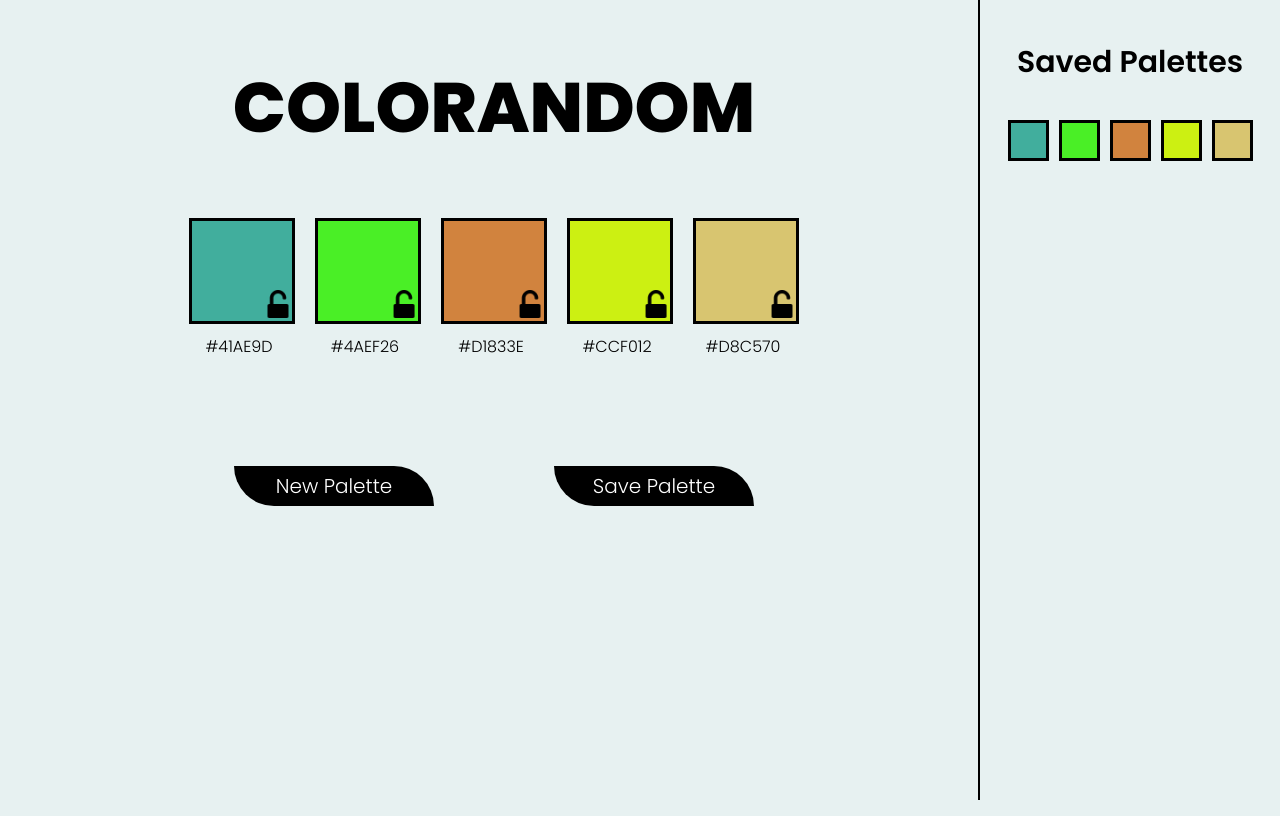
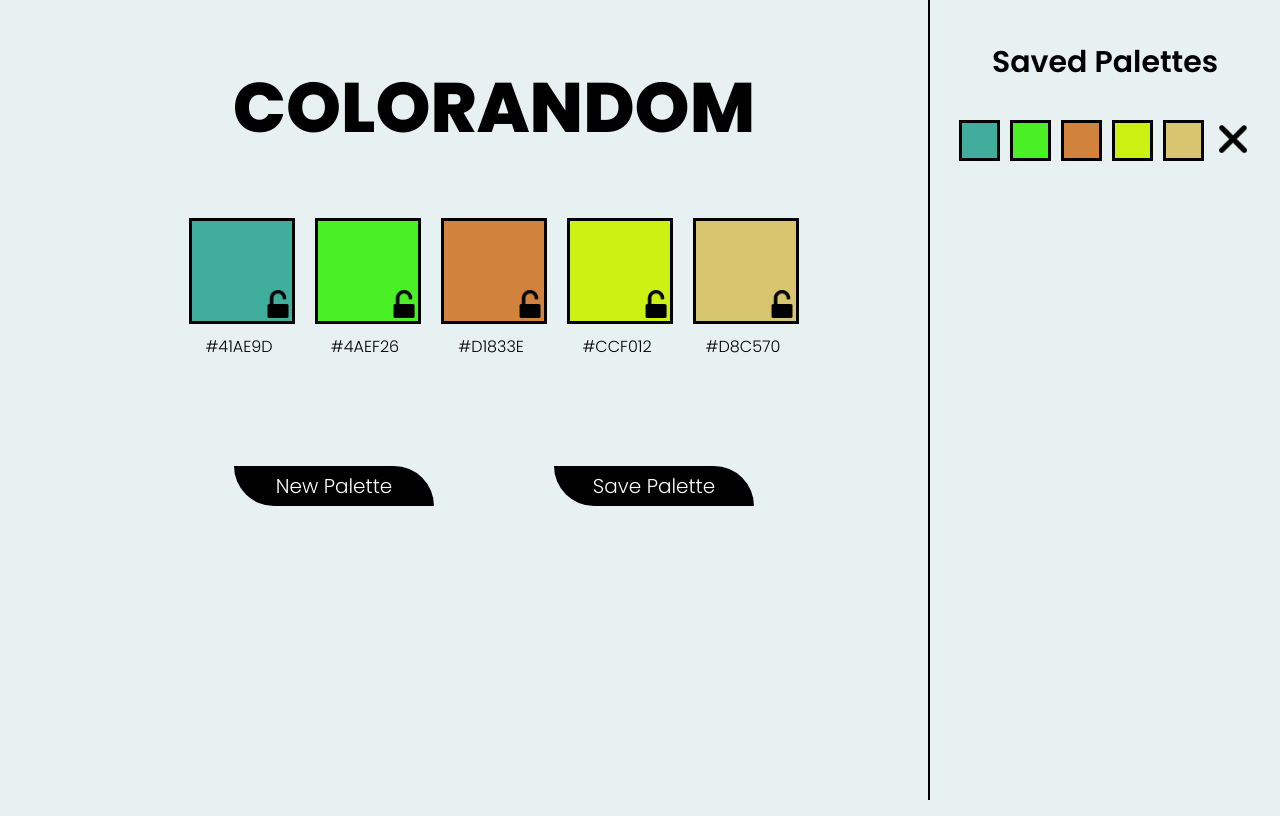
Before and after one commit to CaliHam/ColoRandom, a plain HTML site: page index.html in a window 1280 px wide. Both pictures are taken after a click on the button "Save Palette". Drawn offline with Linux system fonts and the light colour scheme.

Commit message:
Add delete palette button to css and html

```diff
--- a/main.js
+++ b/main.js
@@ -104,7 +104,8 @@ function dispayMinis(){
         <div class="mini-box" style="background-color: ${currentPalette.hexColors[2].hexCode}"></div>
         <div class="mini-box" style="background-color: ${currentPalette.hexColors[3].hexCode}"></div>
         <div class="mini-box" style="background-color: ${currentPalette.hexColors[4].hexCode}"></div>
-        </div>`
+        <button class='delete-button'></button>
+    </div>`
 }
 
 function displayHexCodes(){
--- a/styles.css
+++ b/styles.css
@@ -109,19 +109,27 @@ h1 {
     font-size: 20px;
 }
 
-.new-button:hover, .save-button:hover {
+.new-button:hover, .save-button:hover .delete-button:hover{
     cursor: pointer;
     transform: scale(1.1);
 }
 
-
+.delete-button {
+    height: 28px;
+    width: 28px;
+    margin: 10px;
+    background-image: url("assets/delete.png");
+    background-size: cover;
+    border: none;
+    background-color: transparent;
+ }
 
 .saved-palette-wrapper {
     position: absolute;
     top: 0;
     right: 0;
     height: 100%;
-    width: 300px;
+    width: 350px;
     border-left: 2px solid black;
   }
 
```
